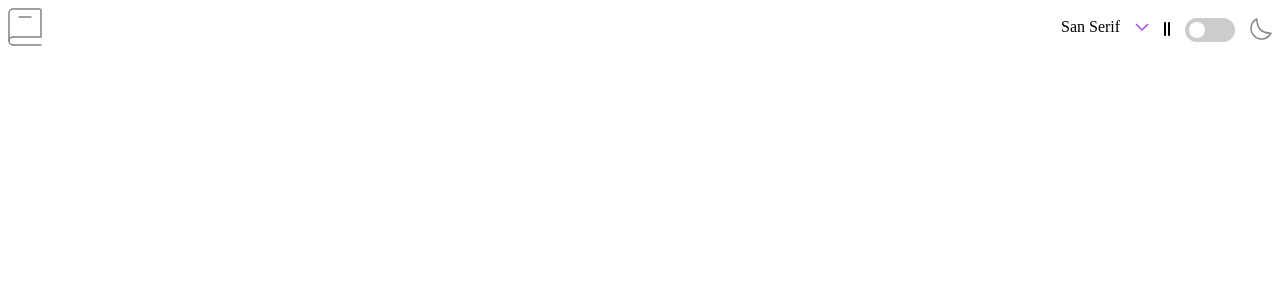
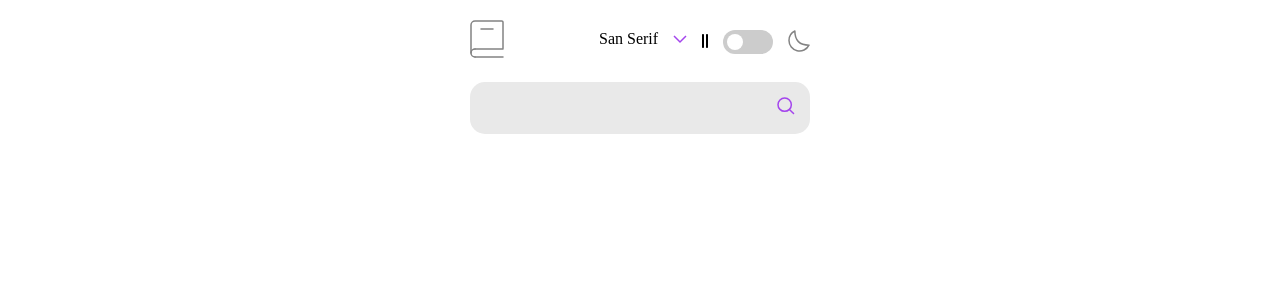
Before and after one commit to david3vc/dictionary-web-app, a React (Vite) app: page / in a window 1280 px wide. Shown: the top 300 px of the page. Built offline with nearby package versions, Linux system fonts and the light colour scheme.

Commit message:
maquetado de search

```diff
--- a/src/App.tsx
+++ b/src/App.tsx
@@ -3,6 +3,7 @@ import reactLogo from "./assets/react.svg";
 import Header from "./components/Header";
 import "./App.css";
 import { DARK_THEME } from "./constants";
+import Search from "./components/Search";
 
 function App() {
     const [theme, setTheme] = useState(DARK_THEME);
@@ -10,6 +11,7 @@ function App() {
     return (
         <div>
             <Header setTheme={setTheme} theme={theme} />
+            <Search theme={theme} />
         </div>
     );
 }
--- a/src/components/Checkbox.tsx
+++ b/src/components/Checkbox.tsx
@@ -8,8 +8,6 @@ interface baseProps {
 }
 
 const Checkbox = ({ setTheme, theme }: baseProps) => {
-    // const [theme, setTheme] = useState(DARK_THEME);
-
     const toggleTheme = () => {
         if (theme === LIGHT_THEME) setTheme(DARK_THEME);
         else setTheme(LIGHT_THEME);
--- /dev/null
+++ b/src/components/Search.tsx
@@ -0,0 +1,30 @@
+import { useEffect, useState } from "react";
+import iconoSearch from "../assets/images/icon-search.svg";
+import "../styles/search.css";
+import { INPUT_DARK_THEME, INPUT_LIGHT_THEME, LIGHT_THEME } from "../constants";
+
+interface baseProps {
+    theme: string;
+}
+
+const Search = ({ theme }: baseProps) => {
+    const [themeInput, setThemeInput] = useState(INPUT_DARK_THEME);
+
+    useEffect(() => {
+        if (theme === LIGHT_THEME) setThemeInput(INPUT_DARK_THEME);
+        else setThemeInput(INPUT_LIGHT_THEME);
+    }, [theme]);
+
+    return (
+        <div className={`container-search ${themeInput}`}>
+            <div className="container-search__input">
+                <input type="text" className={`${themeInput}`} />
+            </div>
+            <div className="container-search__icon">
+                <img src={iconoSearch} alt="" />
+            </div>
+        </div>
+    );
+};
+
+export default Search;
--- a/src/constants/index.ts
+++ b/src/constants/index.ts
@@ -1,2 +1,4 @@
 export const DARK_THEME = 'light';
 export const LIGHT_THEME = 'dark';
+export const INPUT_DARK_THEME = 'themeInputDark';
+export const INPUT_LIGHT_THEME = 'themeInputLight';
--- a/src/styles/header.css
+++ b/src/styles/header.css
@@ -1,6 +1,10 @@
 .container-header{
     display: flex;
     justify-content: space-between;
+    width: 340px;
+    margin: auto;
+    margin-bottom: 20px;
+    margin-top: 20px;
 }
 
 .container-header__options{
--- /dev/null
+++ b/src/styles/search.css
@@ -0,0 +1,32 @@
+:root {
+    --color-background-input-dark: #3a3a3a;
+    --color-background-input-ligth: #e9e9e9;
+}
+
+.container-search{
+    display: flex;
+    justify-content: space-between;
+    width: 310px;
+    margin: auto;
+    padding: 15px;
+    border-radius: 15px;
+}
+
+.container-search__input input {
+    border:none;
+    width: 160%;
+}
+
+.container-search__input input:focus {
+    outline: none;
+}
+
+.themeInputDark {
+    background-color: var(--color-background-input-dark);
+    color: var(--color-background-input-ligth);
+}
+
+.themeInputLight {
+    background-color: var(--color-background-input-ligth);
+    color: var(--color-background-input-dark);
+}
```
